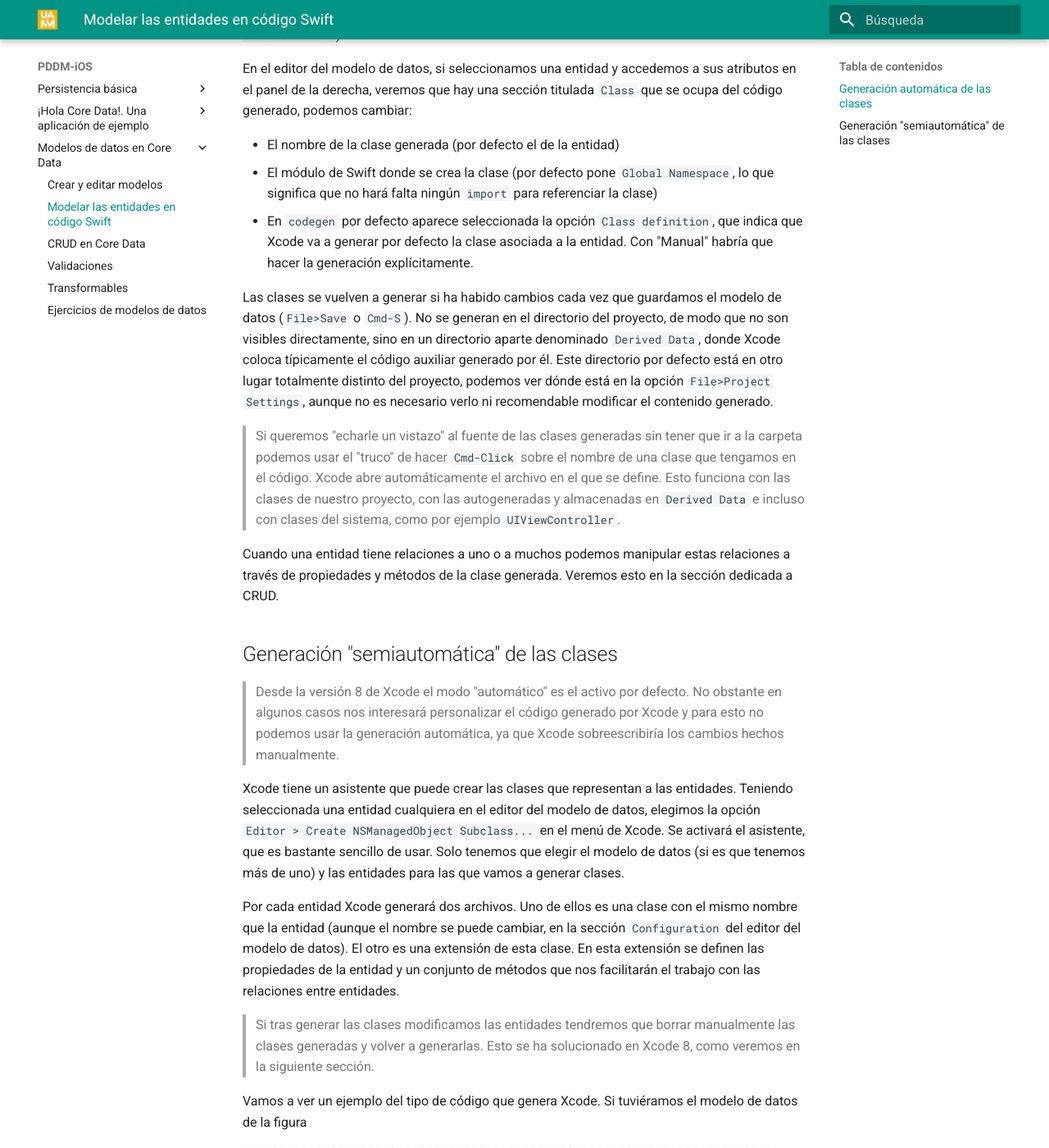
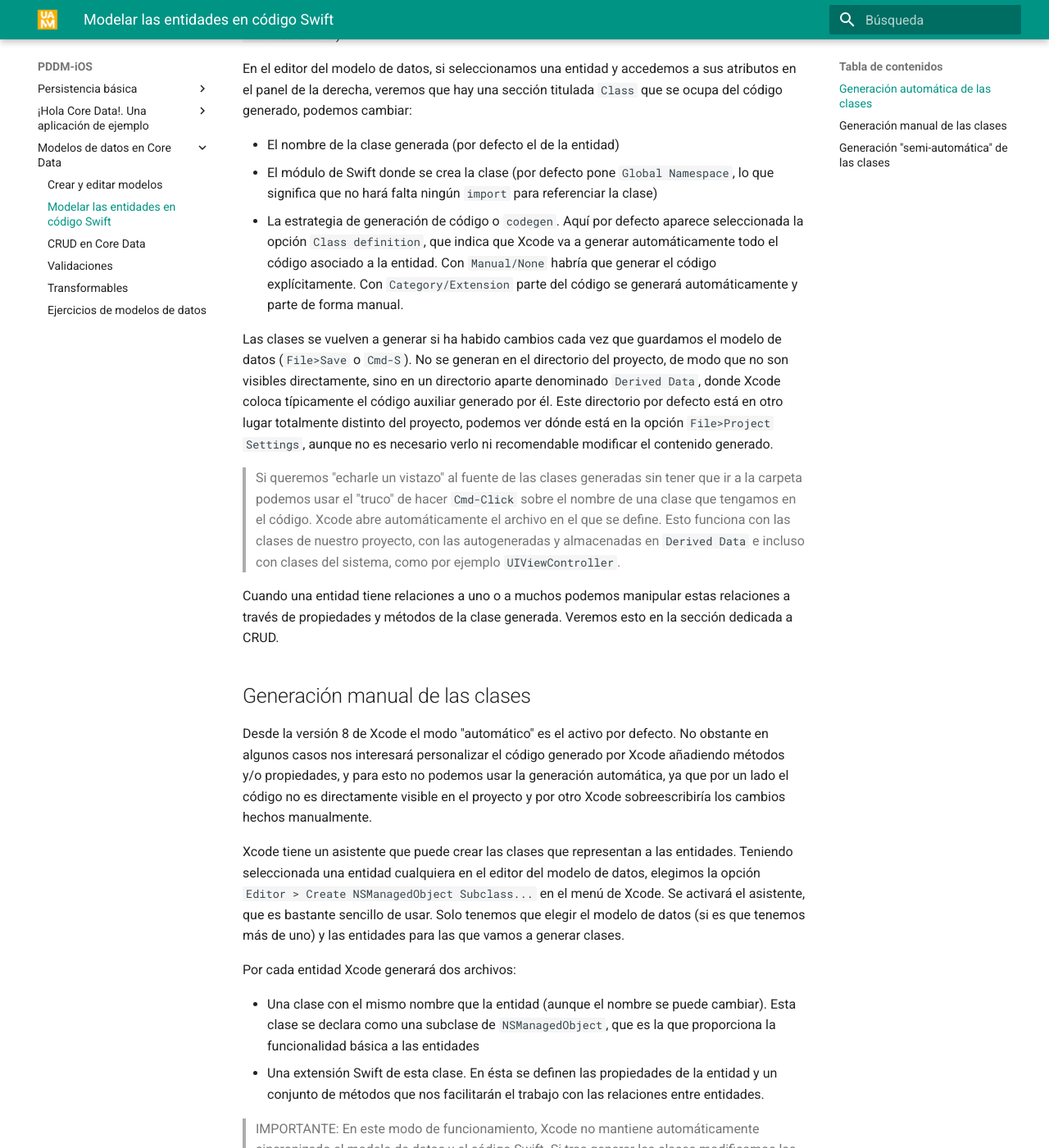
Before and after one commit to ottocol/pddm, an MkDocs documentation site: the page built from docs/cap4/4.2_clases_propias.md, in a window 1280 px wide and 1400 px high, scrolled down 369 px. Shown: the whole window at 82% size. Built offline with MkDocs 1.6.1 and Material for MkDocs 9.7.7, drawn with Linux system fonts in a browser that asks for light colours; some of the changed text lies outside the part shown.

Commit message:
corregida errata

````diff
--- a/docs/cap4/4.2_clases_propias.md
+++ b/docs/cap4/4.2_clases_propias.md
@@ -5,13 +5,13 @@
 
 ## Generación automática de las clases
 
-Desde Xcode 8 las clases de nuestro modelo de datos se pueden generar automáticamente y de modo transparente para el desarrollador cada vez que guardemos el modelo de datos (el `.xcdatamodeld`).
+Las clases de nuestro modelo de datos se pueden generar automáticamente y de modo transparente para el desarrollador cada vez que guardemos el modelo de datos (el `.xcdatamodeld`).
 
 En el editor del modelo de datos, si seleccionamos una entidad y accedemos a sus atributos en el panel de la derecha, veremos que hay una sección titulada `Class` que se ocupa del código generado, podemos cambiar:
 
 - El nombre de la clase generada (por defecto el de la entidad)
 - El módulo de Swift donde se crea la clase (por defecto pone `Global Namespace`, lo que significa que no hará falta ningún `import` para referenciar la clase)
-- En `codegen` por defecto aparece seleccionada la opción  `Class definition`, que indica que Xcode va a generar por defecto la clase asociada a la entidad. Con "Manual" habría que hacer la generación explícitamente.
+- La estrategia de generación de código o `codegen`. Aquí por defecto aparece seleccionada la opción  `Class definition`, que indica que Xcode va a generar automáticamente todo el código asociado a la entidad. Con `Manual/None` habría que generar el código explícitamente. Con `Category/Extension` parte del código se generará automáticamente y parte de forma manual.
 
 Las clases se vuelven a generar si ha habido cambios cada vez que guardamos el modelo de datos (`File>Save` o `Cmd-S`). No se generan en el directorio del proyecto, de modo que no son visibles directamente, sino en un directorio aparte denominado `Derived Data`, donde Xcode coloca típicamente el código auxiliar generado por él. Este directorio por defecto está en otro lugar totalmente distinto del proyecto, podemos ver dónde está en la opción `File>Project Settings`, aunque no es necesario verlo ni recomendable modificar el contenido generado.
 
@@ -19,15 +19,18 @@
 
 Cuando una entidad tiene relaciones a uno o a muchos podemos manipular estas relaciones a través de propiedades y métodos de la clase generada. Veremos esto en la sección dedicada a CRUD.
 
-## Generación "semiautomática" de las clases
+## Generación manual de las clases
 
-> Desde la versión 8 de Xcode el modo "automático" es el activo por defecto. No obstante en algunos casos nos interesará personalizar el código generado por Xcode y para esto no podemos usar la generación automática, ya que Xcode sobreescribiría los cambios hechos manualmente.
+Desde la versión 8 de Xcode el modo "automático" es el activo por defecto. No obstante en algunos casos nos interesará personalizar el código generado por Xcode añadiendo métodos y/o propiedades, y para esto no podemos usar la generación automática, ya que por un lado el código no es directamente visible en el proyecto y por otro Xcode sobreescribiría los cambios hechos manualmente.
 
 Xcode tiene un asistente que puede crear las clases que representan a las entidades. Teniendo seleccionada una entidad cualquiera en el  editor del modelo de datos, elegimos la opción `Editor > Create NSManagedObject Subclass...` en el menú de Xcode. Se activará el asistente, que es bastante sencillo de usar. Solo tenemos que elegir el modelo de datos (si es que tenemos más de uno) y las entidades para las que vamos a generar clases.
 
-Por cada entidad Xcode generará dos archivos. Uno de ellos es una clase con el mismo nombre que la entidad (aunque el nombre se puede cambiar, en la sección `Configuration` del editor del modelo de datos). El otro es una extensión de esta clase. En esta extensión se definen las propiedades de la entidad y un conjunto de métodos que nos facilitarán el trabajo con las relaciones entre entidades.
+Por cada entidad Xcode generará dos archivos:
 
-> Si tras generar las clases modificamos las entidades tendremos que borrar manualmente las clases generadas y volver a generarlas. Esto se ha solucionado en Xcode 8, como veremos en la siguiente sección.
+- Una clase con el mismo nombre que la entidad (aunque el nombre se puede cambiar). Esta clase se declara como una subclase de `NSManagedObject`, que es la que proporciona la funcionalidad básica a las entidades
+- Una extensión Swift de esta clase. En ésta se definen las propiedades de la entidad y un conjunto de métodos que nos facilitarán el trabajo con las relaciones entre entidades.
+
+> IMPORTANTE: En este modo de funcionamiento, Xcode no mantiene automáticamente sincronizado el modelo de datos y el código Swift. Si tras generar las clases modificamos las entidades, tendremos que borrar las clases generadas y volver a generarlas
 
 Vamos a ver un ejemplo del tipo de código que genera Xcode. Si tuviéramos el modelo de datos de la figura
 
@@ -99,3 +102,11 @@
 u.addToMensajes(m)
 try! miContexto.save()
 ```
+
+## Generación "semi-automática" de las clases
+
+En este modo se generaría automáticamente solo la extensión Swift donde se definen las propiedades y las relaciones, permitiendo que se mantenga una sincronización automática entre los atributos del modelo de datos y el código Swift.
+
+Por otro lado la clase "principal" que hereda de `NSManagedObject` debemos generarla manualmente como en el apartado anterior, lo que nos permite añadir código propio a la clase (por ejemplo métodos de lógica de negocio o métodos auxiliares) sin problemas de que Xcode nos sobreescriba el código.
+
+Este modo se elige en el editor del modelo de datos yendo a las propiedades de la entidad y seleccionando la opción `Category/Extension` del desplegable `Codegen`.
````
Also changed, not shown: docs/cap4/4.1_crear_modelo.md (+14 -8 lines), docs/cap4/4.6_ejercicios.md (+1 -1 lines).
